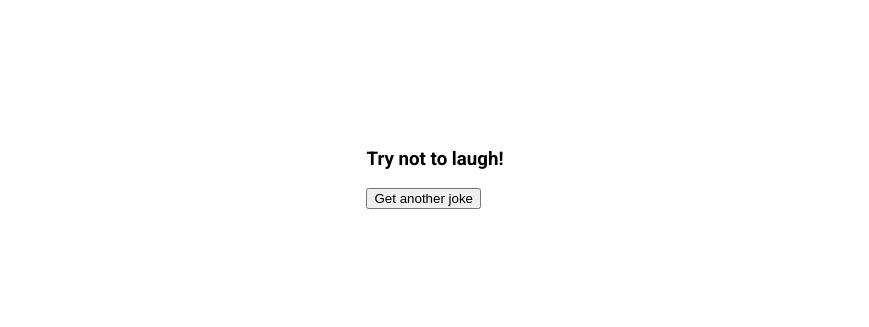
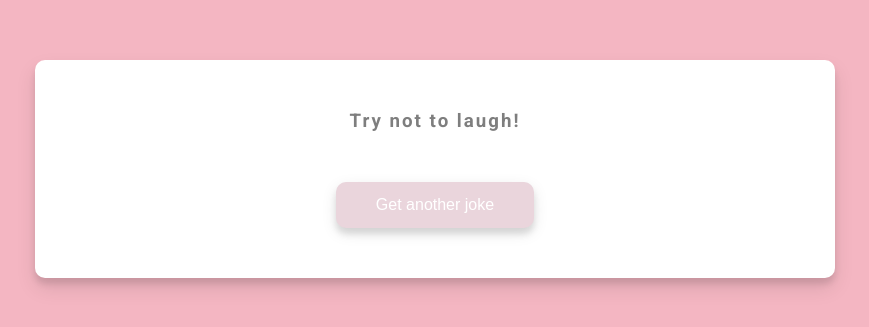
Before and after one commit to SegelJacob/jokeApp, a plain HTML site: page index.html in a window 1280 px wide. Shown: the part 231-558 px from the top of the page, without its empty margins (205-1074 px from the left). Drawn offline with Linux system fonts and the light colour scheme.

Commit message:
added css

```diff
--- a/style.css
+++ b/style.css
@@ -4,6 +4,7 @@
   box-sizing: border-box;
 }
 body {
+  background-color: #f4b6c2;
   font-family: 'Roboto', sans-serif;
   display: flex;
   flex-direction: column;
@@ -13,3 +14,42 @@ body {
   overflow: hidden;
   margin: 0;
 }
+
+.container {
+  background-color: white;
+  border-radius: 10px;
+  box-shadow: 0 10px 20px rgba(0, 0, 0, 0.1), 0 6px 6px rgba(0, 0, 0, 0.1);
+  padding: 50px 20px;
+  text-align: center;
+  max-width: 100%;
+  width: 800px;
+}
+
+h3 {
+  margin: 0;
+  opacity: 0.5;
+  letter-spacing: 2px;
+}
+
+.joke {
+  font-size: 30px;
+  letter-spacing: 1px;
+  line-height: 40px;
+  margin: 50px auto;
+  max-width: 600px;
+}
+
+.btn {
+  background-color: #ead5dc;
+  border: 0;
+  border-radius: 10px;
+  color: white;
+  box-shadow: 0 5px 15px rgba(0, 0, 0, 0.1), 0 6px 6px rgba(0, 0, 0, 0.1);
+  padding: 14px 40px;
+  font-size: 16px;
+  cursor: pointer;
+}
+
+.btn:active {
+  transform: scale(0.98);
+}
```
